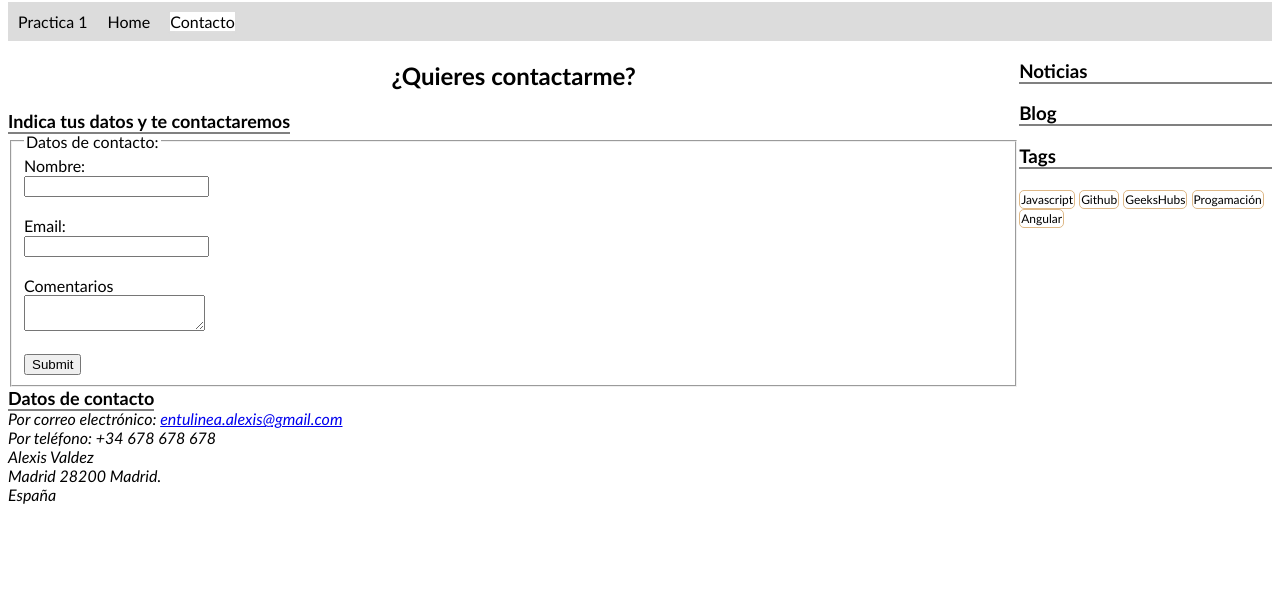
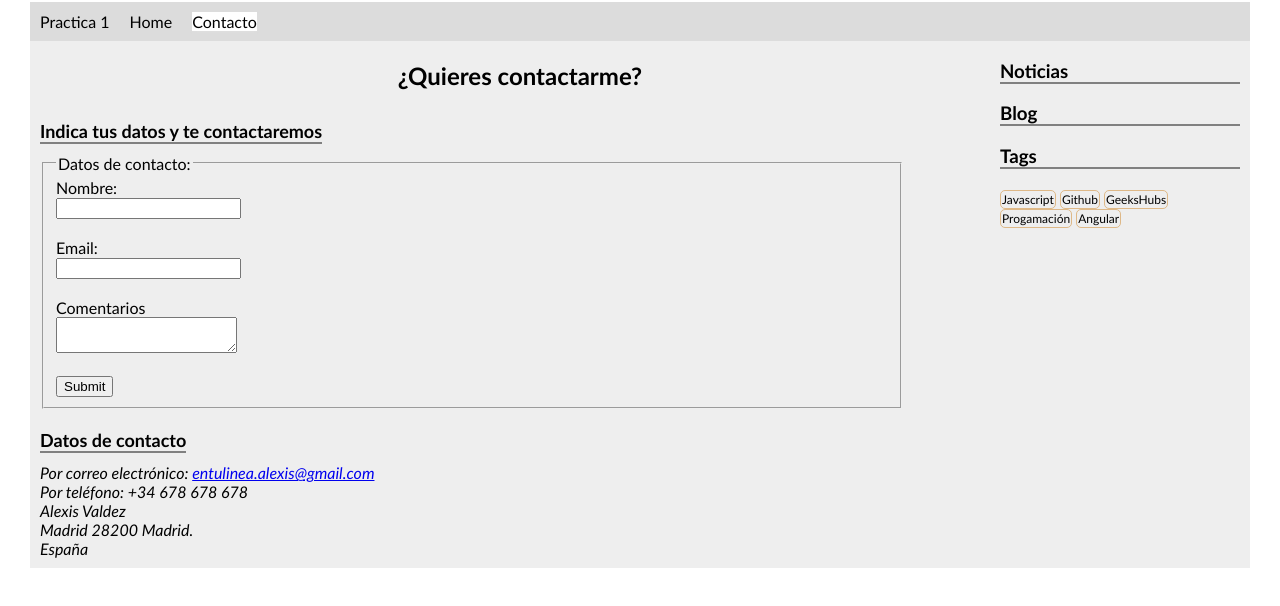
Before and after one commit to oscarval/GH_practica1, a plain HTML site: page contact.html in a window 1280 px wide. Drawn offline with Linux system fonts and the light colour scheme.

Commit message:
Add new style main container

```diff
--- a/contact.html
+++ b/contact.html
@@ -23,7 +23,7 @@
     <main>
         <div class="main-container">
             <h2 class="title">¿Quieres contactarme?</h2>
-            <article>
+            <article class="contact-form">
                 <div class="subtitle">Indica tus datos y te contactaremos</div>
                 <form>
                     <fieldset>
--- a/css/style.css
+++ b/css/style.css
@@ -1,6 +1,7 @@
 body {
     font-family: Calibri, 'Trebuchet MS', sans-serif;
     margin-top: 0;
+    margin: 0 30px;
 }
 
 header a:active {
@@ -44,17 +45,24 @@ header a.active {
 
 main {
     display: flex;
+    background-color: #EEEEEE;
+    padding: 0 10px;
 }
 
 main .main-container {
     width: 80%;
 }
 
+main .main-container article {
+    padding: 10px 0;
+}
+
 main .main-container .subtitle {
     font-size: 18px;
     font-weight: bold;
     border-bottom: 2px solid grey;
-    display: initial;
+    display: inline-block;
+    margin-bottom: 10px;
 }
 
 main .main-container .tech {
@@ -92,3 +100,7 @@ main .main-container-widgets .tags ul li {
     border-radius: 5px;
     padding: 1px;
 }
+
+main .main-container .contact-form {
+    width: 90%;
+}
```
